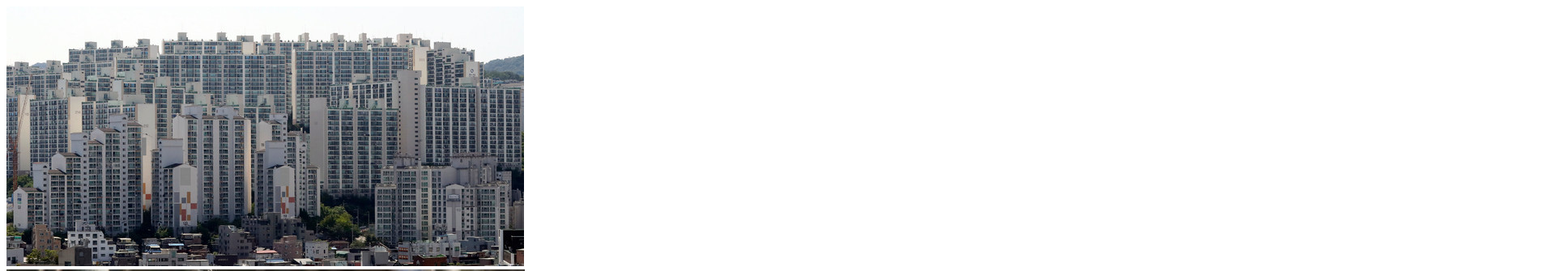
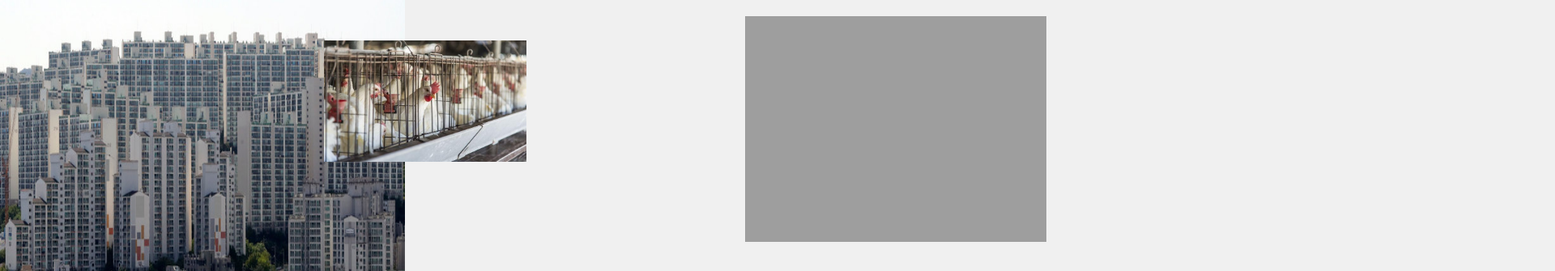
Before and after one commit to seojoun/isoop, a plain HTML site: page index.html in a window 1280 px wide. Shown: the top 335 px of the page at 81% size, 1920 px wide, since content can reach past the window. Drawn offline with Linux system fonts and the light colour scheme; the site is published under a folder, as on GitHub Pages, so addresses that start at the root find nothing.

Commit message:
Update index.html

```diff
--- a/index.html
+++ b/index.html
@@ -10,7 +10,7 @@
     <meta name="viewport" content="width=device-width, initial-scale=1.0">
 
 
-    <link rel="stylesheet" href="/isoop/style.css">
+    <link rel="stylesheet" href="./isoop/style.css">
 
     <!-- 외부 스크립트 -->
     <script src="./javascript/script.js" defer ></script>
```
